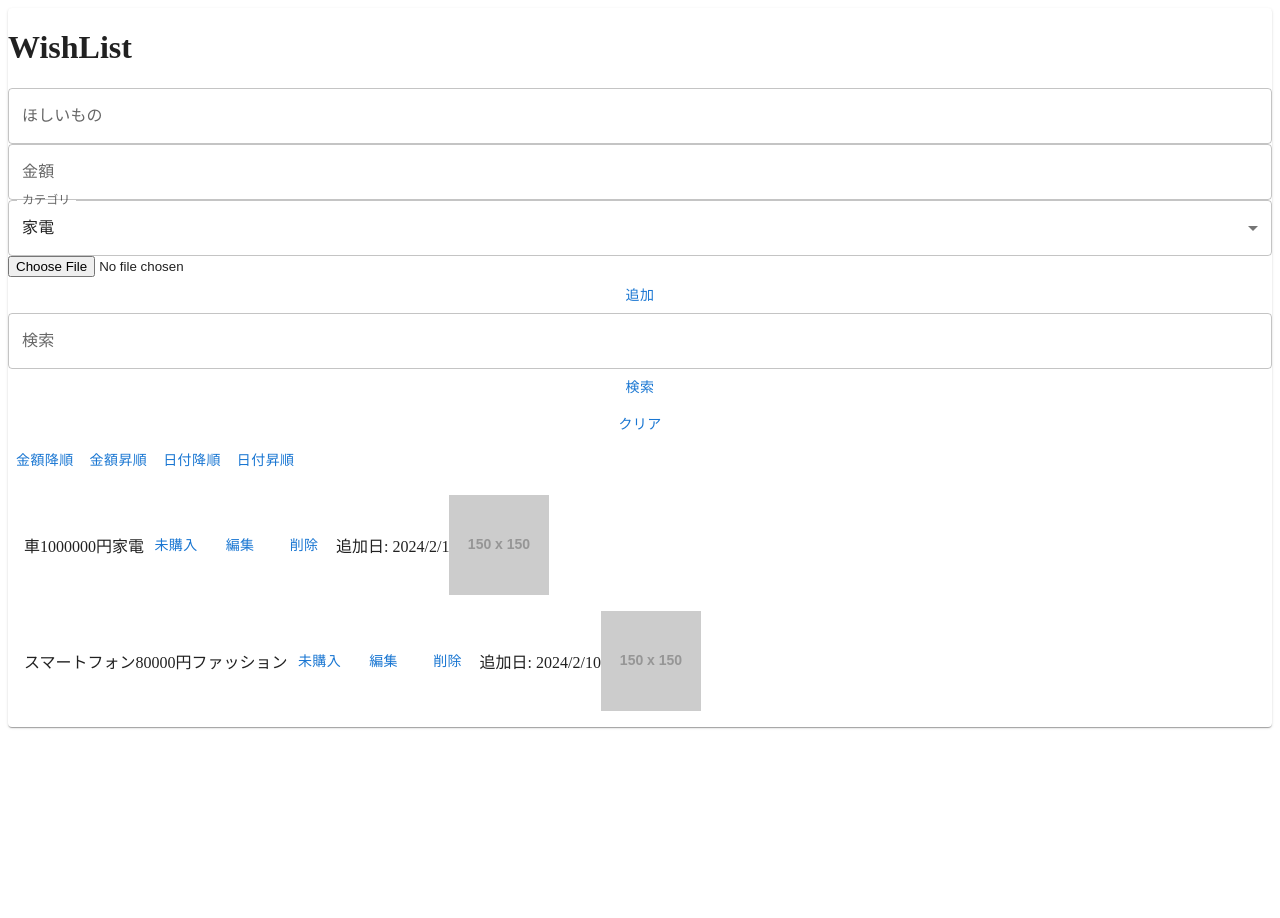
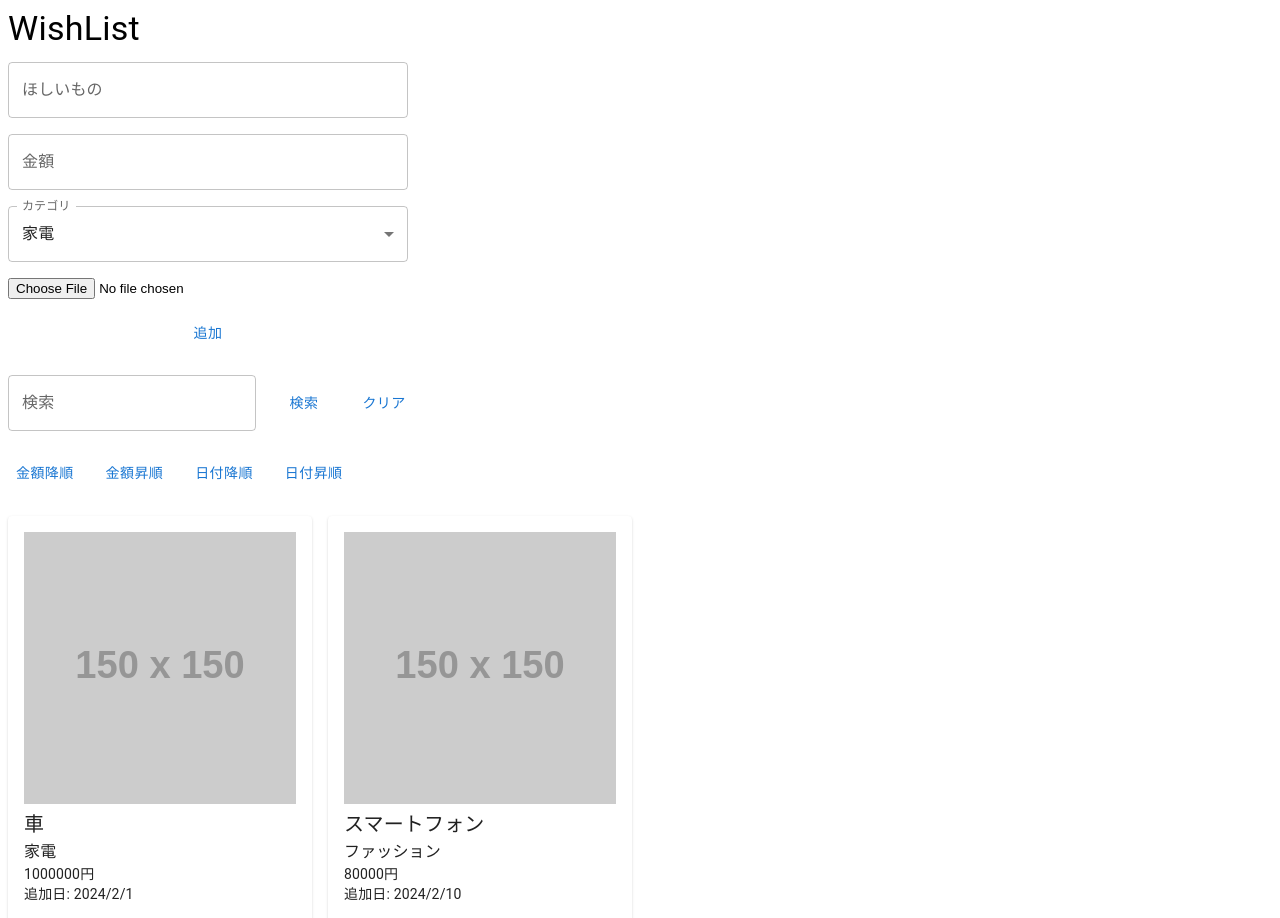
Before and after one commit to wakanafushimi/ReactPractice, a React (Vite) app: page / in a window 1280 px wide. Shown: the top 918 px of the page. Before the commit the page ends 800 px from the top, so only its background shows below. Built offline with nearby package versions, Linux system fonts and the light colour scheme.

Commit message:
カードにした、delete後のクリアは変わらず

```diff
--- a/src/WishList.tsx
+++ b/src/WishList.tsx
@@ -7,6 +7,7 @@ import React from 'react'
 import Button from '@mui/material/Button'
 import TextField from '@mui/material/TextField'
 import Card from '@mui/material/Card'
+import CardContent from '@mui/material/CardContent'
 import Stack from '@mui/material/Stack'
 import List from '@mui/material/List'
 import ListItem from '@mui/material/ListItem'
@@ -14,6 +15,9 @@ import Select from '@mui/material/Select'
 import MenuItem from '@mui/material/MenuItem'
 import InputLabel from '@mui/material/InputLabel'
 import FormControl from '@mui/material/FormControl'
+import Grid from '@mui/material/Grid'
+import Typography from '@mui/material/Typography'
+import Box from '@mui/material/Box'
 import { useState, useEffect } from 'react'
 
 interface WishItem {
@@ -71,6 +75,13 @@ export default function WishList() {
       setImage(file)
     }
   }
+  // const handleImageEdit=(e:React.ChangeEvent<HTMLInputElement>,id:number) => {
+  //   const file = e.target.files ? e.target.files[0] : null
+  //   if (file) {
+  //     setImage(file)
+  //   }
+  //   const imageUrl = image ? URL.createObjectURL(image) : null
+  // }
 
   const handleAddWish = () => {
     if (wish.trim() && price !== null) {
@@ -186,10 +197,12 @@ export default function WishList() {
   }
 
   return (
-    <Card>
-      <h1>WishList</h1>
+    <Box>
+      <Typography variant='h4' gutterBottom>
+        WishList
+      </Typography>
       {/* 追加 */}
-      <Stack>
+      <Stack spacing={2} sx={{ maxWidth: 400, marginBottom: 3 }}>
         <TextField
           id='outlined-basic'
           label='ほしいもの'
@@ -227,7 +240,7 @@ export default function WishList() {
       </Stack>
 
       {/* 検索 */}
-      <Stack>
+      <Stack direction='row' spacing={2} sx={{ marginBottom: 3 }}>
         <TextField
           id='outlined-basic'
           label='検索'
@@ -242,6 +255,7 @@ export default function WishList() {
           クリア
         </Button>
       </Stack>
+      <Stack direction='row' spacing={2} sx={{ marginBottom: 3 }}>
         <Button variant='text' onClick={sortPriceDesc}>
           金額降順
         </Button>
@@ -254,10 +268,13 @@ export default function WishList() {
         <Button variant='text' onClick={sortDate}>
           日付昇順
         </Button>
+      </Stack>
 
-      <List>
+      <Grid container spacing={2}>
         {(searchResults.length > 0 ? searchResults : wishes).map((item) => (
-          <ListItem key={item.id}>
+          <Grid item xs={12} sm={6} md={3} key={item.id}>
+            <Card sx={{ width: '100%' }}>
+              <CardContent>
                 {editId === item.id ? (
                   <>
                     <TextField
@@ -268,7 +285,9 @@ export default function WishList() {
                       onChange={(e) => {
                         setWishes((prevWishes) =>
                           prevWishes.map((i) =>
-                        i.id === item.id ? { ...i, wish: e.target.value } : i
+                            i.id === item.id
+                              ? { ...i, wish: e.target.value }
+                              : i
                           )
                         )
                       }}
@@ -309,6 +328,18 @@ export default function WishList() {
                         <MenuItem value='食品'>食品</MenuItem>
                       </Select>
                     </FormControl>
+                    <input
+                      type='file'
+                      accept='image/*'
+                      onChange={handleImageChange}
+                    />
+                    {image && (
+                      <img
+                        src={URL.createObjectURL(image)}
+                        alt='Preview'
+                        width={100}
+                      />
+                    )}
                     <Button
                       variant='text'
                       onClick={() =>
@@ -325,27 +356,40 @@ export default function WishList() {
                   </>
                 ) : (
                   <>
-                <span>{item.wish}</span>
-                <span>{item.price}円</span>
-                <span>{item.category}</span>
-                <Button variant='text' onClick={() => toggleBought(item.id)}>
+                    {item.imageUrl && (
+                      <img src={item.imageUrl} alt='Item' width='100%' />
+                    )}
+                    <Typography variant='h6'>{item.wish}</Typography>
+                    <Typography variant='body1'>{item.category}</Typography>
+                    <Typography variant='body2'>{item.price}円</Typography>
+                    <Typography variant='body2'>追加日: {item.date}</Typography>
+                    <Stack direction='row' spacing={1} sx={{ marginTop: 2 }}>
+                      <Button
+                        variant='outlined'
+                        onClick={() => toggleBought(item.id)}
+                      >
                         {item.isBought ? '購入済み' : '未購入'}
                       </Button>
-                <Button variant='text' onClick={() => editHandle(item.id)}>
+                      <Button
+                        variant='outlined'
+                        onClick={() => editHandle(item.id)}
+                      >
                         編集
                       </Button>
-                <Button variant='text' onClick={() => deleteHandle(item.id)}>
+                      <Button
+                        variant='outlined'
+                        onClick={() => deleteHandle(item.id)}
+                      >
                         削除
                       </Button>
+                    </Stack>
                   </>
                 )}
-            <span>追加日: {item.date}</span>
-            {item.imageUrl && (
-              <img src={item.imageUrl} alt='Item' width={100} />
-            )}
-          </ListItem>
+              </CardContent>
+            </Card>
+          </Grid>
         ))}
-      </List>
-    </Card>
+      </Grid>
+    </Box>
   )
 }
```
Lines whose indentation alone changed are shown as unchanged.
